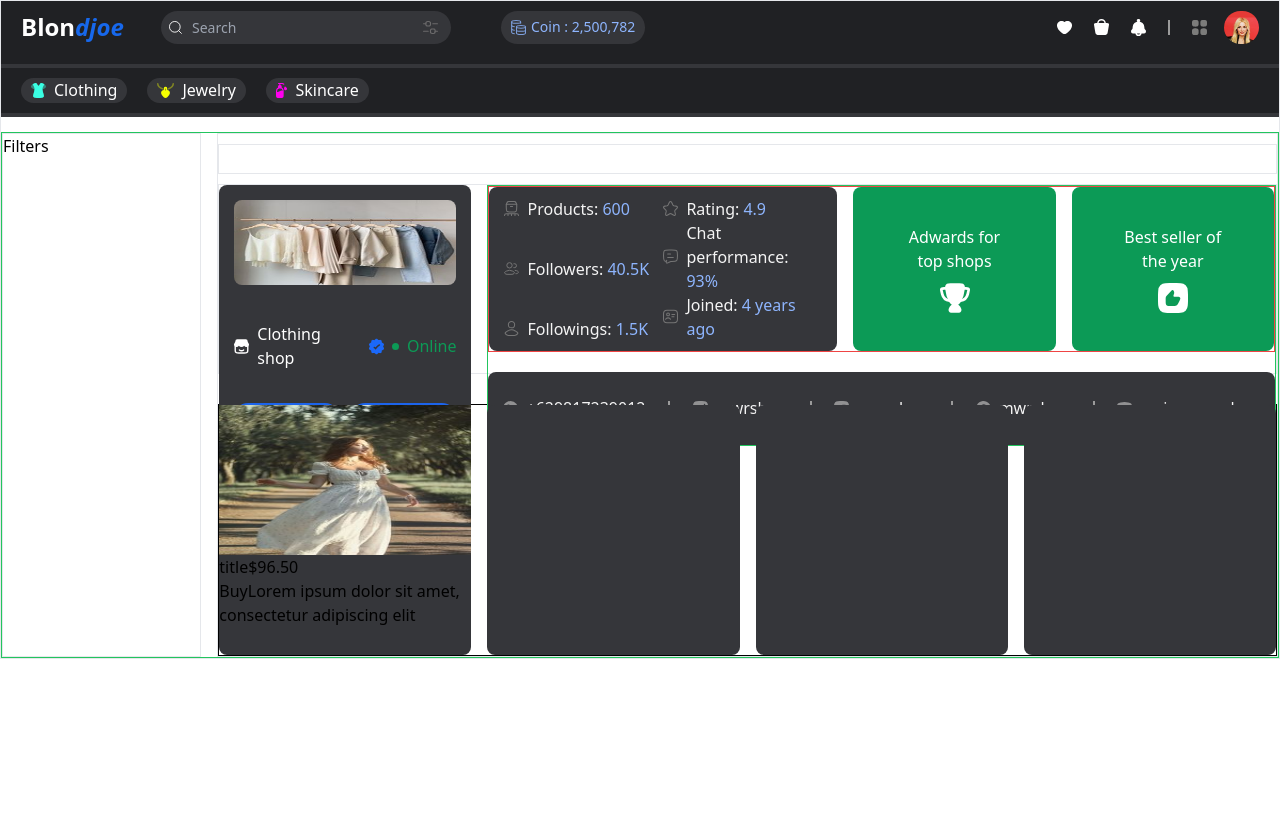
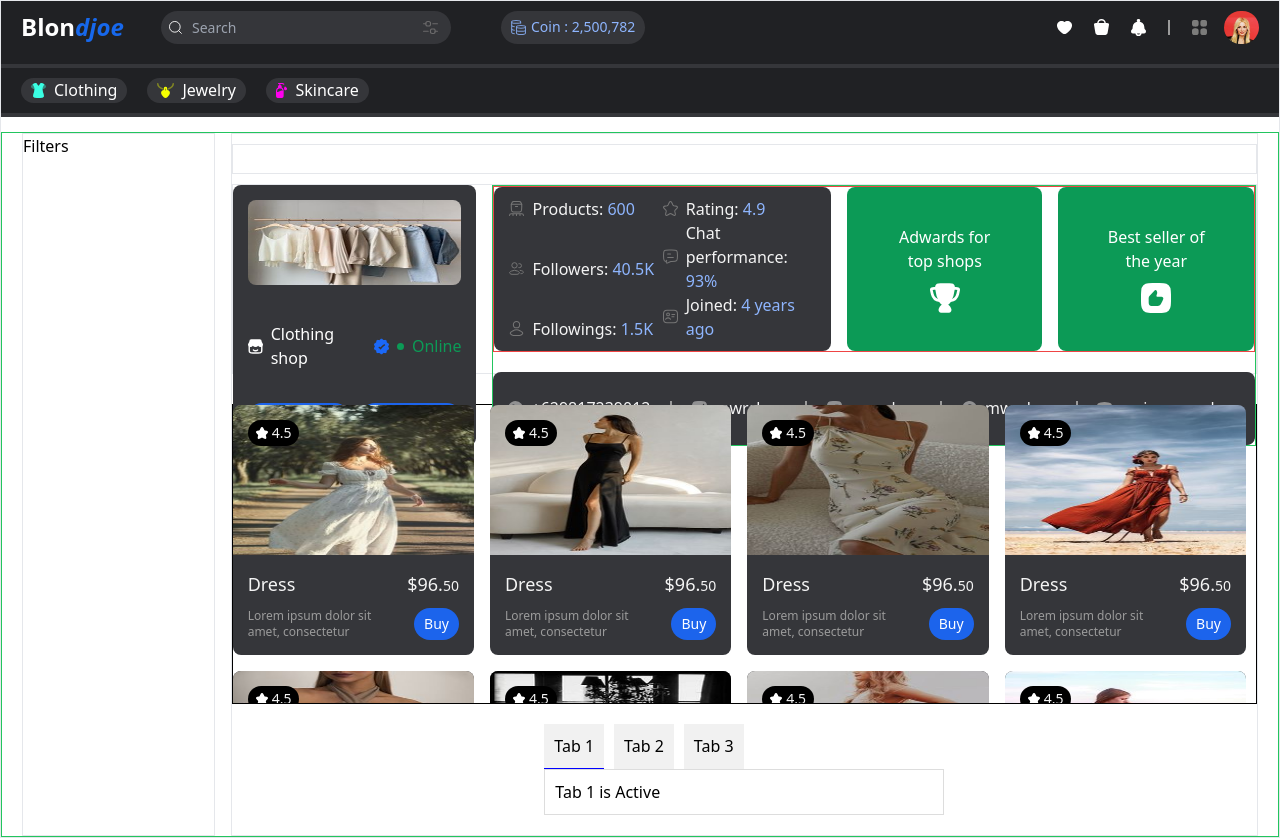
Before and after one commit to elahe-habibi98/online-shop, a React (Vite) app: page /home in a window 1280 px wide. Before the commit the page ends 800 px from the top, so only its background shows below. Built offline with nearby package versions, Linux system fonts and the light colour scheme.

Commit message:
tabs implemented

```diff
--- a/src/App.css
+++ b/src/App.css
@@ -10,3 +10,31 @@ body {
 .custom-input::placeholder {
   font-size: 14px;
 }
+
+
+.tabs-container {
+  width: 400px;
+  margin: 20px auto;
+}
+
+.tabs {
+  display: flex;
+}
+
+.tab {
+  cursor: pointer;
+  padding: 10px;
+  margin-right: 10px;
+  /* border: 1px solid #ddd; */
+  border-bottom: none;
+  background-color: #f1f1f1;
+}
+
+.tab.active {
+  border-bottom: 1px solid blue;
+}
+
+.tab-content {
+  border: 1px solid #ddd;
+  padding: 10px;
+}
--- a/src/components/Landing/Content/ShopProducts.tsx
+++ b/src/components/Landing/Content/ShopProducts.tsx
@@ -1,25 +1,50 @@
 import { FC } from "react";
-import pic from "../../../assets/images/clothing/item1.jpg";
+import starIcon from "../../../assets/images/icons/starFilled.svg";
+import item1 from "../../../assets/images/clothing/item1.jpg";
+import item2 from "../../../assets/images/clothing/item2.jpg";
+import item3 from "../../../assets/images/clothing/item3.jpg";
+import item4 from "../../../assets/images/clothing/item4.jpg";
+import item5 from "../../../assets/images/clothing/item5.jpg";
+import item6 from "../../../assets/images/clothing/item6.jpg";
+import item7 from "../../../assets/images/clothing/item7.jpg";
+import item8 from "../../../assets/images/clothing/item8.jpg";
+import item9 from "../../../assets/images/clothing/item9.jpg";
 
 const ShopProducts: FC = (): JSX.Element => {
+  const items = [item1, item2, item3, item4, item5, item6, item7, item8, item9];
   return (
-    <div className="mt-[30px] border border-black grid grid-cols-4 gap-4">
-      <div className=" rounded-lg bg-gray-dark h-[250px]">
-        <img src={pic} className="w-[100%] h-[60%]" />
-        <div>
-          <div>
-            <span>title</span>
-            <span>$96.50</span>
+    <div className="mt-[30px] pe-[10px] border border-black grid grid-cols-4 gap-4 overflow-y-auto h-[300px]">
+      {items.map((m: any, index: number) => (
+        <div
+          key={index}
+          className=" rounded-lg bg-gray-dark h-[250px] overflow-hidden relative"
+        >
+          <div className="bg-black px-[8px] py-[3px] absolute top-[15px] left-[15px] flex items-center gap-1 rounded-[20px]">
+            <img src={starIcon} className="w-[12px] h-[12px]" />
+            <span className="text-white-dark text-sm">4.5</span>
           </div>
-          <div>
-            <button>Buy</button>
-            <span>Lorem ipsum dolor sit amet, consectetur adipiscing elit</span>
+
+          <img src={m} className="w-[100%] h-[60%] " />
+          <div className="px-[15px] h-[40%] flex flex-col justify-between py-[15px]">
+            <div className="text-white-dark flex justify-between text-lg">
+              <span>Dress</span>
+              <span>
+                $96.<span className="text-sm">50</span>
+              </span>
+            </div>
+            <div className="grid grid-cols-3 gap-1">
+              <span className="text-gray-light col-span-2 text-xs">
+                Lorem ipsum dolor sit amet, consectetur
+              </span>
+              <div className="flex justify-end">
+                <button className="text-white bg-blue-dark rounded-[20px] px-[10px] text-sm">
+                  Buy
+                </button>
+              </div>
+            </div>
           </div>
         </div>
-      </div>
-      <div className=" rounded-lg bg-gray-dark h-[250px]"></div>
-      <div className=" rounded-lg bg-gray-dark h-[250px]"></div>
-      <div className=" rounded-lg bg-gray-dark h-[250px]"></div>
+      ))}
     </div>
   );
 };
--- a/src/components/Landing/Content/index.tsx
+++ b/src/components/Landing/Content/index.tsx
@@ -5,8 +5,10 @@ import { ShopInfo } from "./ShopInfo";
 import { ShopProducts } from "./ShopProducts";
 import trophyIcon from "../../../assets/images/icons/champion.svg";
 import likeIcon from "../../../assets/images/icons/thumb.svg";
+import { Tabs } from "../Tabs";
 
 const Content: FC = (): JSX.Element => {
+  const tabData = [{ label: "Tab 1" }, { label: "Tab 2" }, { label: "Tab 3" }];
   return (
     <div className="border col-span-10">
       <div className="border h-[30px] my-[10px]"></div>
@@ -65,6 +67,7 @@ const Content: FC = (): JSX.Element => {
         <div className=" rounded-lg bg-gray-dark h-[250px]"></div>
       </div> */}
       <ShopProducts />
+      <Tabs tabs={tabData} />
     </div>
   );
 };
--- /dev/null
+++ b/src/components/Landing/Tabs/Tab.tsx
@@ -0,0 +1,16 @@
+import { FC } from "react";
+interface ITabProp {
+  isActive: any;
+  label: string;
+  onClick: any;
+}
+
+const Tab: FC<ITabProp> = ({ isActive, label, onClick }): JSX.Element => {
+  return (
+    <div className={`tab ${isActive ? "active" : ""}`} onClick={onClick}>
+      {label}
+    </div>
+  );
+};
+
+export { Tab };
--- /dev/null
+++ b/src/components/Landing/Tabs/index.tsx
@@ -0,0 +1,33 @@
+import { FC, useState } from "react";
+import { Tab } from "./Tab";
+
+interface ITabsProp {
+  tabs: any;
+}
+
+const Tabs: FC<ITabsProp> = ({ tabs }): JSX.Element => {
+  const [activeTab, setActiveTab] = useState(1);
+
+  const handleTabClick = (index: number) => {
+    setActiveTab(index + 1);
+  };
+  console.log("activeTab:",activeTab)
+
+  return (
+    <div className="tabs-container">
+      <div className="tabs">
+        {tabs.map((m: any, index: number) => (
+          <Tab
+            key={index}
+            label={m.label}
+            onClick={() => handleTabClick(index)}
+            isActive={index === activeTab-1}
+          />
+        ))}
+      </div>
+      <div className="tab-content">Tab {activeTab} is Active</div>
+    </div>
+  );
+};
+
+export { Tabs };
--- a/src/components/Landing/index.tsx
+++ b/src/components/Landing/index.tsx
@@ -16,7 +16,7 @@ const LandingComponent: FC = (): JSX.Element => {
       </div>
 
       {/* Body Section */}
-      <div className="border border-green-500 grid grid-cols-12 gap-4">
+      <div className="border border-green-500 grid grid-cols-12 gap-4 px-[20px]">
         <Filters />
         <Content />
       </div>
--- a/src/index.css
+++ b/src/index.css
@@ -1,6 +1,19 @@
-/* @tailwind base;
-@tailwind components;
-@tailwind utilities; */
 @import "tailwindcss/base";
 @import "tailwindcss/components";
 @import "tailwindcss/utilities";
+
+
+::-webkit-scrollbar {
+    width: 10px;
+}
+::-webkit-scrollbar-track {
+    background: #888;
+    border-radius: 5px;
+}
+::-webkit-scrollbar-thumb {
+    background: #555;
+    border-radius: 5px;
+}
+::-webkit-scrollbar-thumb:hover {
+    background: #555;
+}
```
